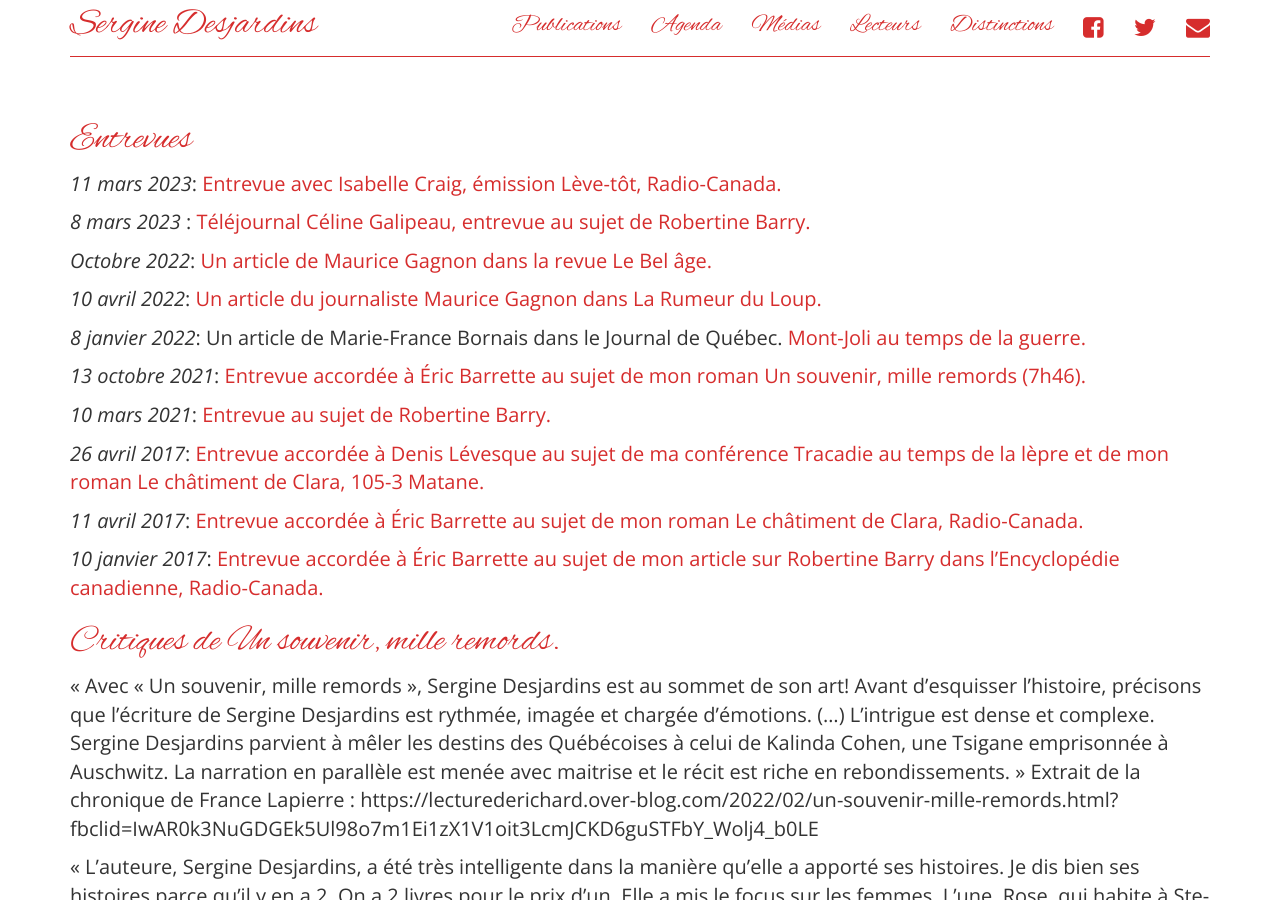
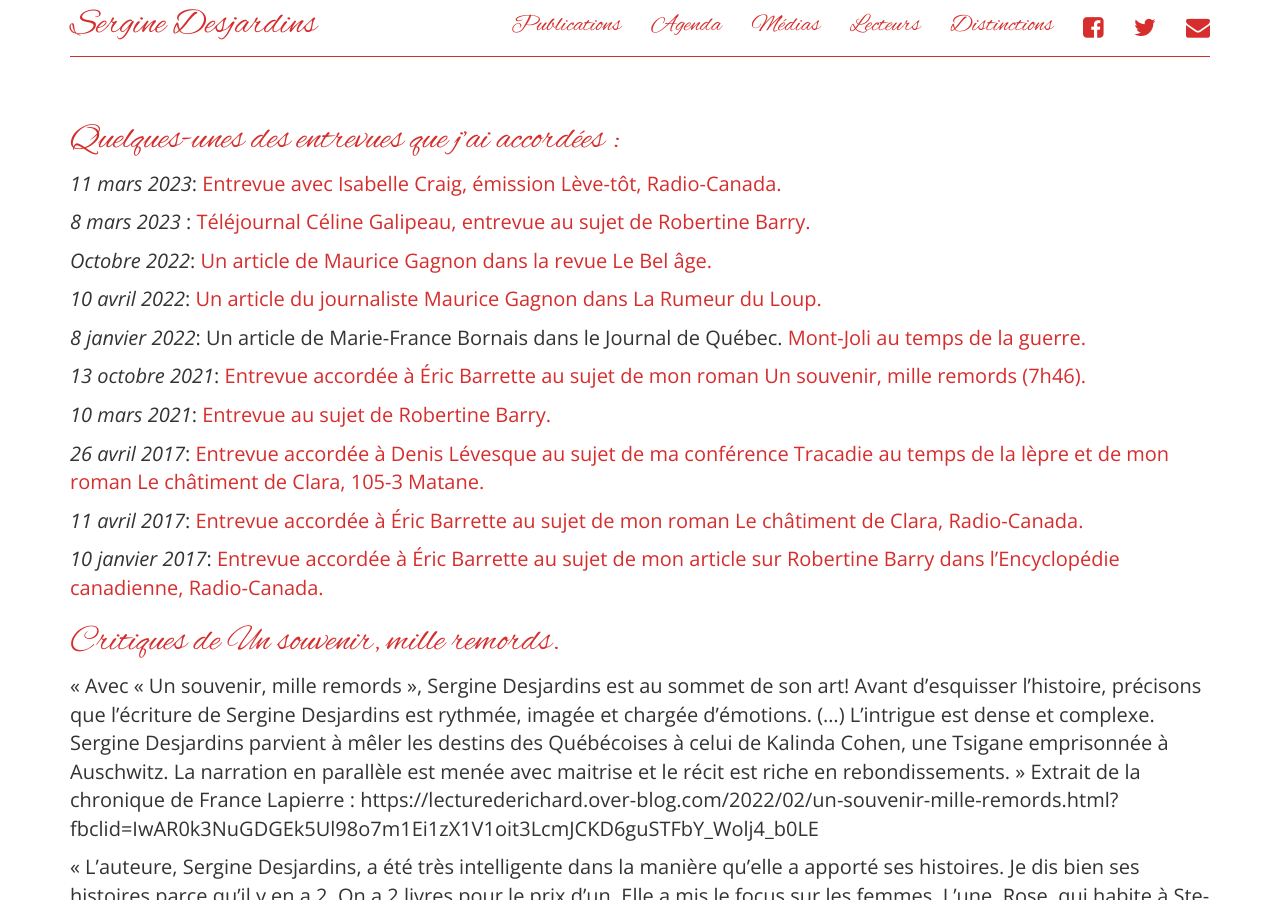
Before and after one commit to serginedesjardins/serginedesjardins.github.io, a Jekyll site: the page built from medias.md, in a window 1280 px wide and 900 px high. Built offline with Jekyll 4.4.1, drawn with Linux system fonts in a browser that asks for light colours; nearby versions of some CDN libraries.

Commit message:
Update medias.md

```diff
--- a/medias.md
+++ b/medias.md
@@ -4,7 +4,7 @@ title: Médias
 permalink: /medias/
 ---
 
-# Entrevues
+# Quelques-unes des entrevues que j'ai accordées :
 
 *11 mars 2023*: [Entrevue avec Isabelle Craig, émission Lève-tôt, Radio-Canada.](https://sergine-desjardins.com/files/2023-03-11-Isabelle-Craig.mp3)
 
```
